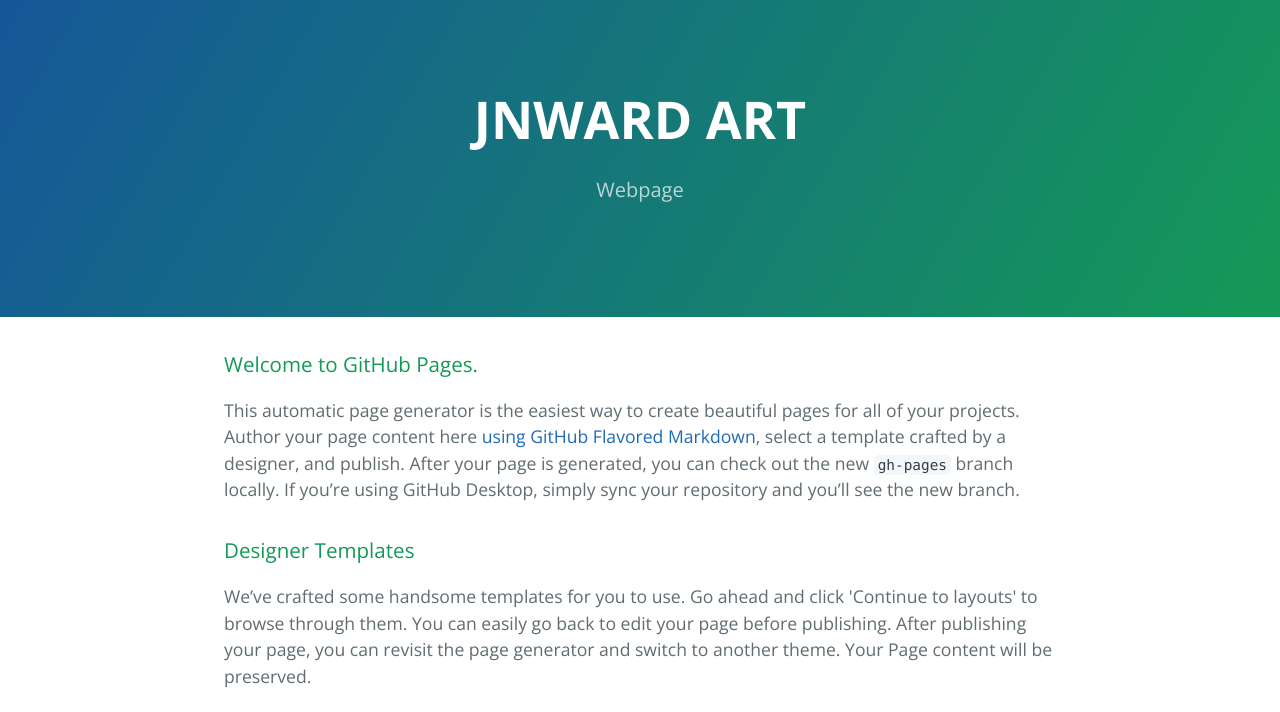
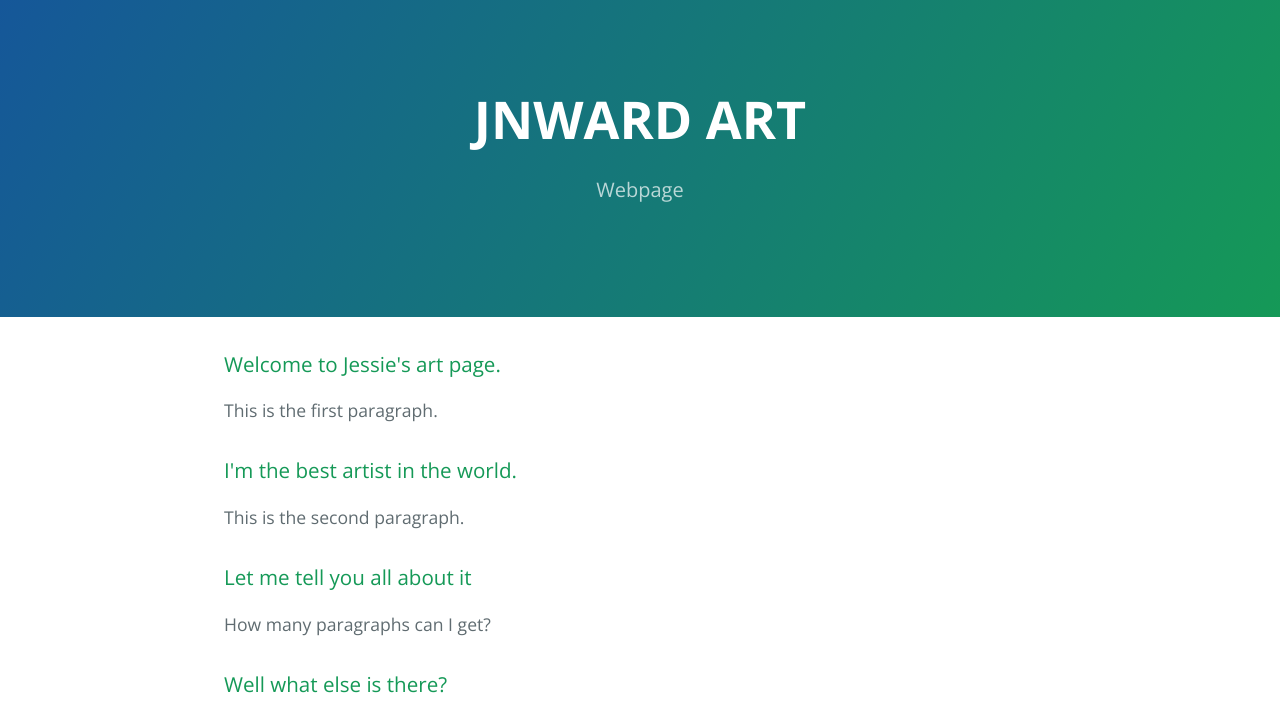
Before and after one commit to smarcusw/smarcusw.github.io, a Jekyll site: the page index.html, which Jekyll copies as it is, in a window 1280 px wide. Shown: the top 712 px of the page. Built offline with Jekyll 4.4.1, drawn with Linux system fonts in a browser that asks for light colours; some of the changed text lies outside the part shown; grey boxes are pictures that could not be loaded.

Commit message:
Update index.html

```diff
--- a/index.html
+++ b/index.html
@@ -17,33 +17,30 @@
 
     <section class="main-content">
       <h3>
-<a id="welcome-to-github-pages" class="anchor" href="#welcome-to-github-pages" aria-hidden="true"><span aria-hidden="true" class="octicon octicon-link"></span></a>Welcome to GitHub Pages.</h3>
+<a id="welcome-to-github-pages" class="anchor" href="#welcome-to-github-pages" aria-hidden="true"><span aria-hidden="true" class="octicon octicon-link"></span></a>Welcome to Jessie's art page.</h3>
 
-<p>This automatic page generator is the easiest way to create beautiful pages for all of your projects. Author your page content here <a href="https://guides.github.com/features/mastering-markdown/">using GitHub Flavored Markdown</a>, select a template crafted by a designer, and publish. After your page is generated, you can check out the new <code>gh-pages</code> branch locally. If you’re using GitHub Desktop, simply sync your repository and you’ll see the new branch.</p>
+<p>This is the first paragraph.</p>
 
 <h3>
-<a id="designer-templates" class="anchor" href="#designer-templates" aria-hidden="true"><span aria-hidden="true" class="octicon octicon-link"></span></a>Designer Templates</h3>
+<a id="designer-templates" class="anchor" href="#designer-templates" aria-hidden="true"><span aria-hidden="true" class="octicon octicon-link"></span></a>I'm the best artist in the world.</h3>
 
-<p>We’ve crafted some handsome templates for you to use. Go ahead and click 'Continue to layouts' to browse through them. You can easily go back to edit your page before publishing. After publishing your page, you can revisit the page generator and switch to another theme. Your Page content will be preserved.</p>
+      <p>This is the second paragraph. </p>
+<h3>
+<a id="creating-pages-manually" class="anchor" href="#creating-pages-manually" aria-hidden="true"><span aria-hidden="true" class="octicon octicon-link"></span></a>Let me tell you all about it</h3>
 
+      <p>How many paragraphs can I get?</p>
 <h3>
-<a id="creating-pages-manually" class="anchor" href="#creating-pages-manually" aria-hidden="true"><span aria-hidden="true" class="octicon octicon-link"></span></a>Creating pages manually</h3>
+<a id="authors-and-contributors" class="anchor" href="#authors-and-contributors" aria-hidden="true"><span aria-hidden="true" class="octicon octicon-link"></span></a>Well what else is there?</h3>
 
-<p>If you prefer to not use the automatic generator, push a branch named <code>gh-pages</code> to your repository to create a page manually. In addition to supporting regular HTML content, GitHub Pages support Jekyll, a simple, blog aware static site generator. Jekyll makes it easy to create site-wide headers and footers without having to copy them across every page. It also offers intelligent blog support and other advanced templating features.</p>
-
+      <p> </p>
 <h3>
-<a id="authors-and-contributors" class="anchor" href="#authors-and-contributors" aria-hidden="true"><span aria-hidden="true" class="octicon octicon-link"></span></a>Authors and Contributors</h3>
-
-<p>You can @mention a GitHub username to generate a link to their profile. The resulting <code>&lt;a&gt;</code> element will link to the contributor’s GitHub Profile. For example: In 2007, Chris Wanstrath (<a href="https://github.com/defunkt" class="user-mention">@defunkt</a>), PJ Hyett (<a href="https://github.com/pjhyett" class="user-mention">@pjhyett</a>), and Tom Preston-Werner (<a href="https://github.com/mojombo" class="user-mention">@mojombo</a>) founded GitHub.</p>
-
-<h3>
+  <img src="https://i.ytimg.com/vi/tntOCGkgt98/maxresdefault.jpg" class="img-responsive" max-width=100%>
 <a id="support-or-contact" class="anchor" href="#support-or-contact" aria-hidden="true"><span aria-hidden="true" class="octicon octicon-link"></span></a>Support or Contact</h3>
 
-<p>Having trouble with Pages? Check out our <a href="https://help.github.com/pages">documentation</a> or <a href="https://github.com/contact">contact support</a> and we’ll help you sort it out.</p>
-
+      <p>Having trouble with your life? Well now you have a webpage to worry about.</p>
       <footer class="site-footer">
 
-        <span class="site-footer-credits">This page was generated by <a href="https://pages.github.com">GitHub Pages</a> using the <a href="https://github.com/jasonlong/cayman-theme">Cayman theme</a> by <a href="https://twitter.com/jasonlong">Jason Long</a>.</span>
+        <span class="site-footer-credits">This page was generated by Marcus </span>
       </footer>
 
     </section>
```
